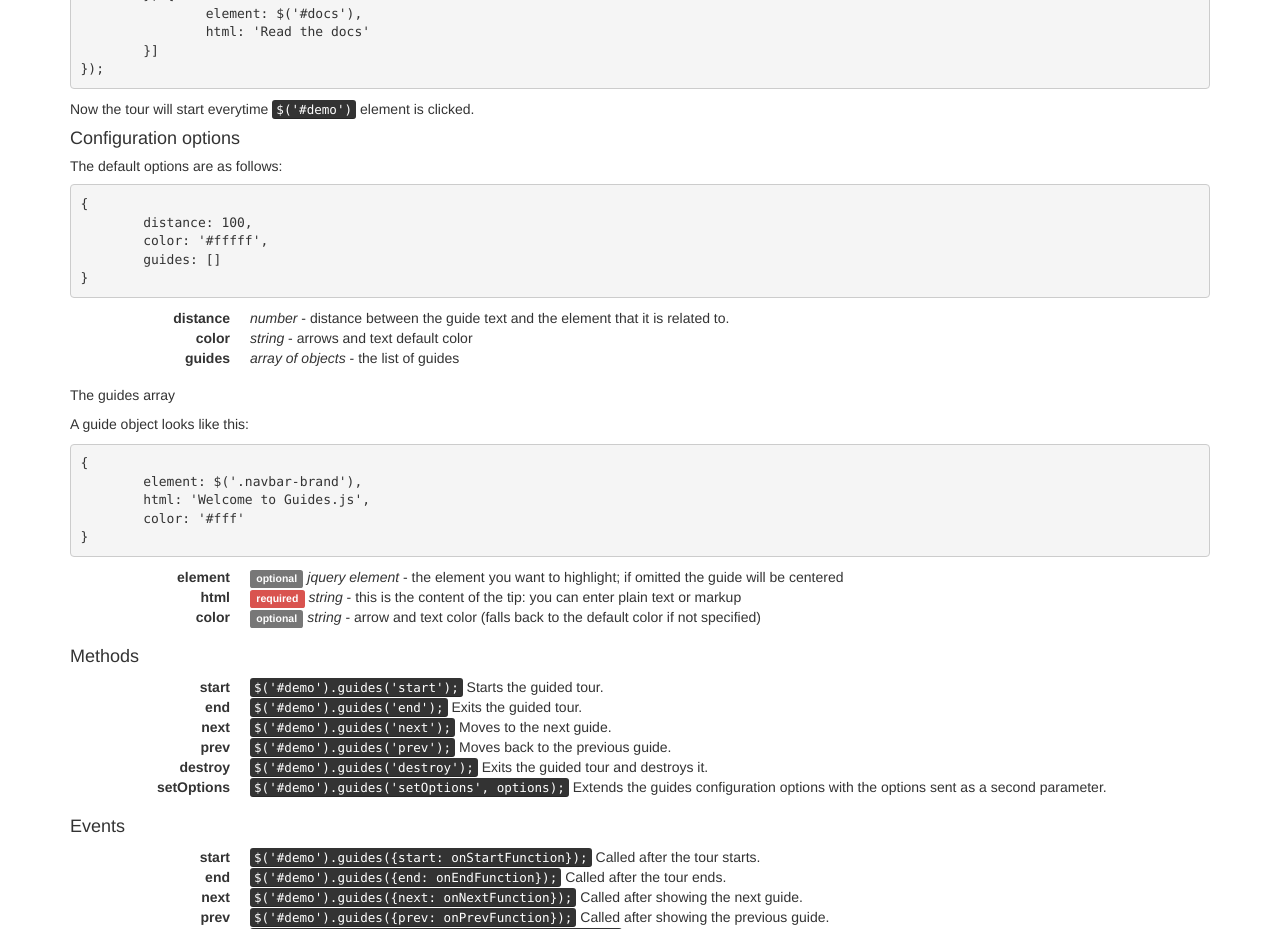
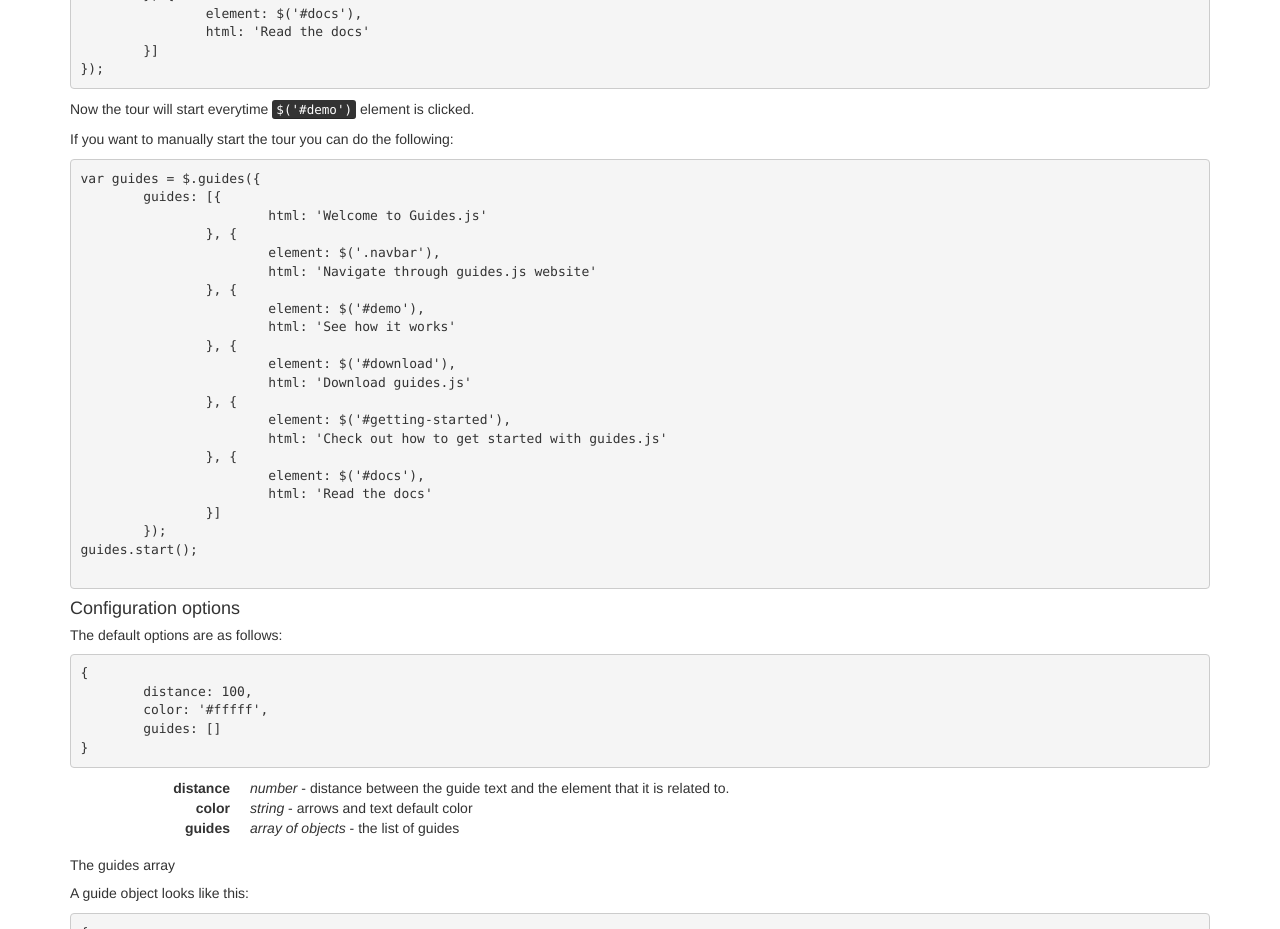
Before and after one commit to ejulianova/guides, a plain HTML site: page index.html in a window 1280 px wide. Shown: the part 1440-2369 px from the top of the page. Drawn offline with nearby package versions, Linux system fonts and the light colour scheme.

Commit message:
Update 2016-11-03T08:42:42.401Z

```diff
--- a/guides.css
+++ b/guides.css
@@ -1,5 +1,5 @@
 /*
- * guides 1.2.2
+ * guides 1.2.4
  * Simple way to highlighting DOM elements and guide your users with step-by-step welcome tours in your web app.
  * https://github.com/ejulianova/guides
  *
--- a/index.html
+++ b/index.html
@@ -86,6 +86,30 @@
 	}]
 });</pre></p>
 			<p>Now the tour will start everytime <kbd>$('#demo')</kbd> element is clicked.</p>
+			<p>If you want to manually start the tour you can do the following:</p>
+			<p><pre>
+var guides = $.guides({
+	guides: [{
+			html: 'Welcome to Guides.js'
+		}, {
+			element: $('.navbar'),
+			html: 'Navigate through guides.js website'
+		}, {
+			element: $('#demo'),
+			html: 'See how it works'
+		}, {
+			element: $('#download'),
+			html: 'Download guides.js'
+		}, {
+			element: $('#getting-started'),
+			html: 'Check out how to get started with guides.js'
+		}, {
+			element: $('#docs'),
+			html: 'Read the docs'
+		}]
+	});
+guides.start();
+			</pre></p>
 			<h4>Configuration options</h4>
 			<h5>The default options are as follows:</h5>
 			<p><pre>
```
Also changed, not shown: guides.min.js.
